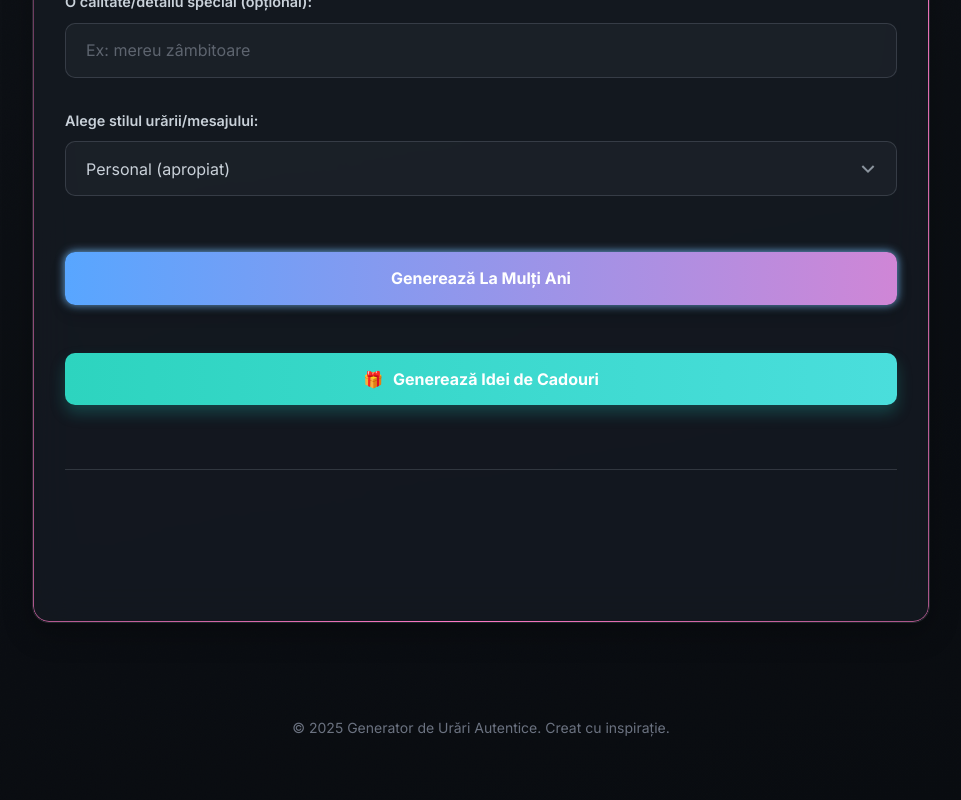
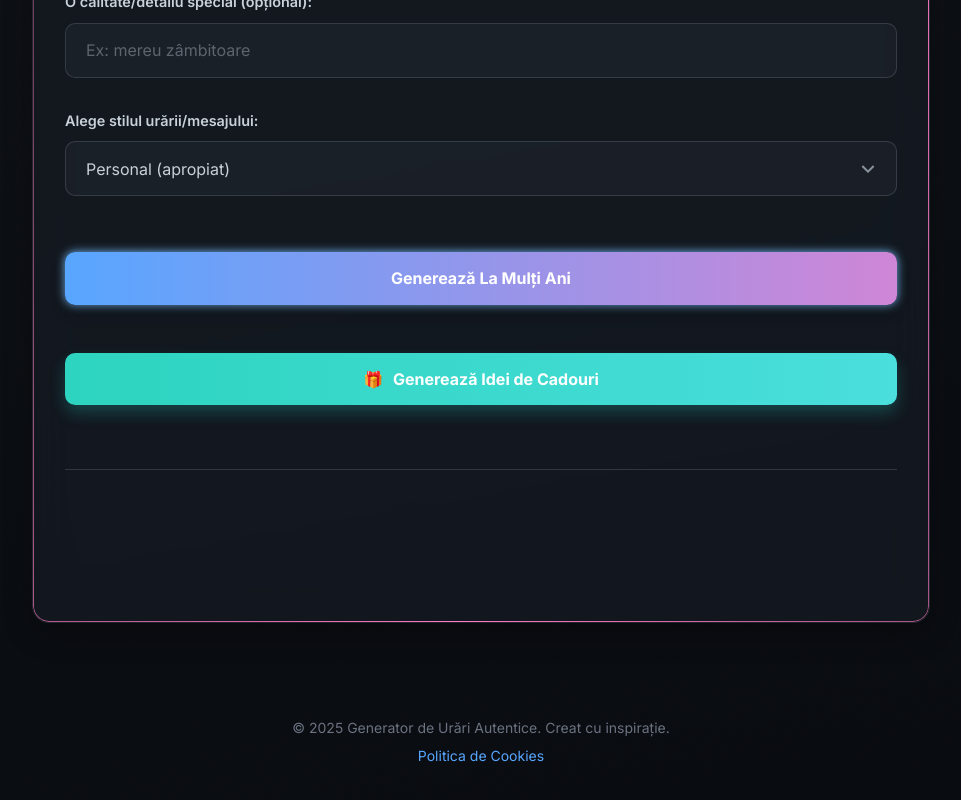
Before and after one commit to roanmatthijs/app-urari, a website: page index.html in a window 1280 px wide. Shown: the part 811-1611 px from the top of the page, without its empty margins (159-1120 px from the left). Drawn offline with nearby package versions, Linux system fonts and the light colour scheme.

Commit message:
Add cookie policy link in footer

```diff
--- a/index.html
+++ b/index.html
@@ -352,6 +352,11 @@
 
     <footer class="text-center p-8 mt-16 text-sm text-gray-500">
         <p>&copy; <span id="currentYear"></span> Generator de Urări Autentice. Creat cu inspirație.</p>
+        <p class="mt-2">
+            <a href="/politica-cookies.html" class="text-[var(--color-accent-celestial-blue)] hover:text-[var(--color-accent-celestial-blue-hover)]">
+                Politica de Cookies
+            </a>
+        </p>
     </footer>
 
     <script>
```
